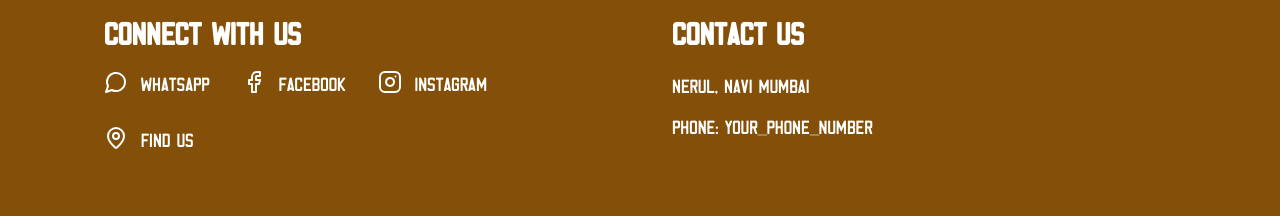
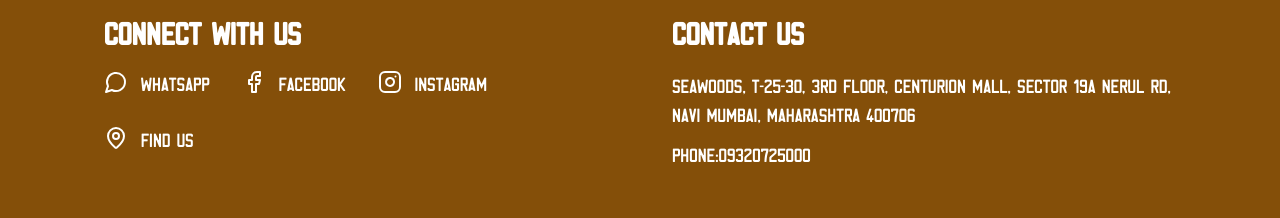
Before and after one commit to Manmeet64/UpperDeck-Website, a React (Vite) app: page / in a window 1280 px wide. Shown: the part 1837-2055 px from the top of the page. Built offline with nearby package versions, Linux system fonts and the light colour scheme.

Commit message:
Update Footer.jsx

```diff
--- a/src/components/Footer.jsx
+++ b/src/components/Footer.jsx
@@ -50,8 +50,8 @@ const Footer = () => {
         </div>
         <div className={styles.footerContact}>
           <h3>Contact Us</h3>
-          <p>Nerul, Navi Mumbai</p>
-          <p>Phone: YOUR_PHONE_NUMBER</p>
+          <p>Seawoods, T-25-30, 3rd Floor, Centurion Mall, Sector 19A Nerul Rd, Navi Mumbai, Maharashtra 400706</p>
+          <p>Phone:09320725000</p>
         </div>
       </div>
     </footer>
```
